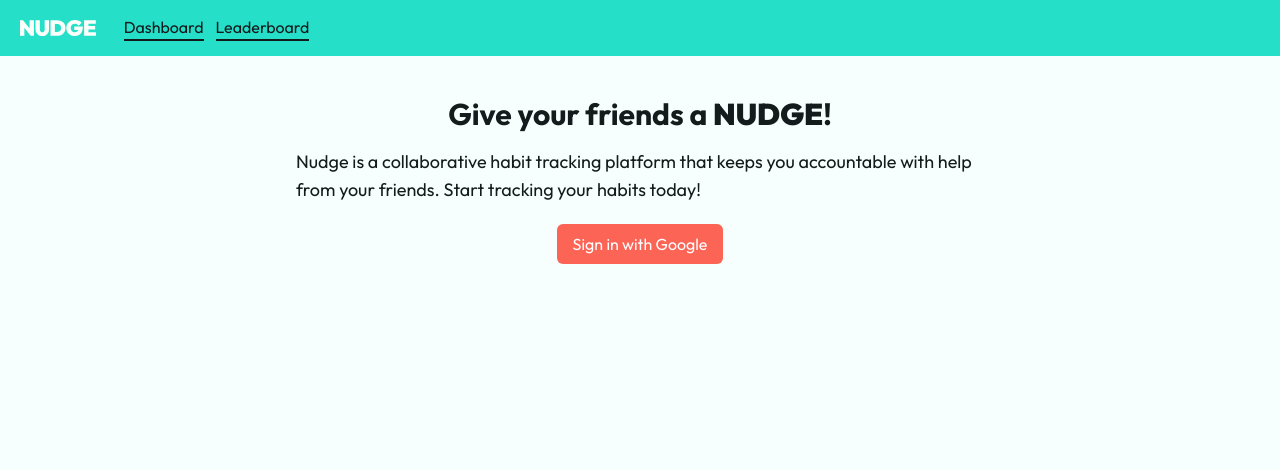
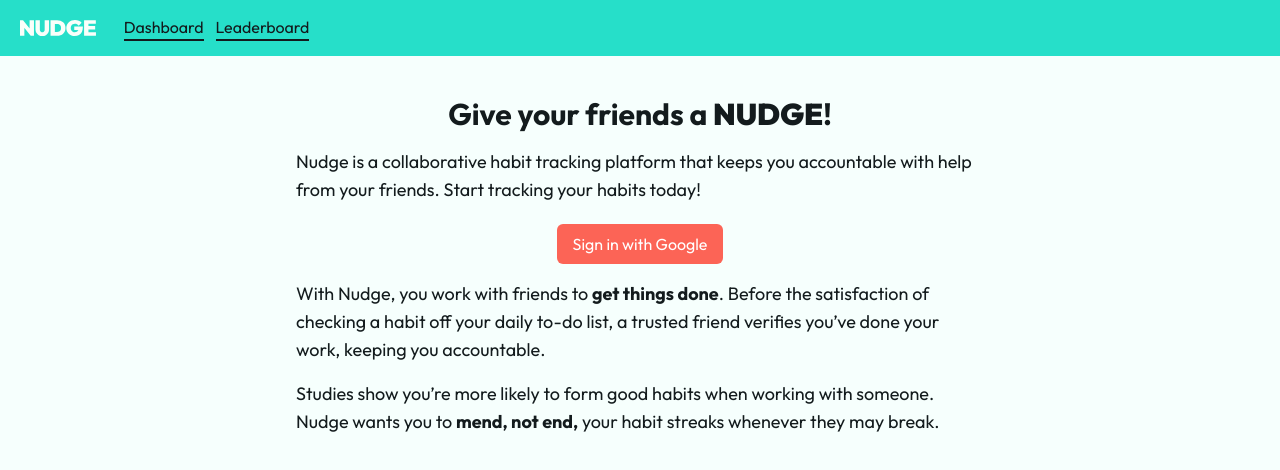
Before and after one commit to bsoyka/nudge, a Next.js app: page / in a window 1280 px wide. Shown: the top 470 px of the page. Built offline with nearby package versions, Linux system fonts and the light colour scheme; no server answers.

Commit message:
feat: add explainer copy to home

```diff
--- a/app/page.tsx
+++ b/app/page.tsx
@@ -51,7 +51,8 @@ export default function Home() {
 
         <main className="flex flex-col items-center justify-center text-align-center max-w-3xl m-auto p-10">
           <h1 className="text-3xl font-bold">
-            Give your friends a <span className="uppercase font-black">Nudge</span>!
+            Give your friends a{" "}
+            <span className="uppercase font-black">Nudge</span>!
           </h1>
 
           <div className="text-lg mt-4">
@@ -63,6 +64,19 @@ export default function Home() {
           <Button onClick={handleClick} className="mt-5">
             Sign in with Google
           </Button>
+
+          <div className="text-lg mt-4">
+            With Nudge, you work with friends to{" "}
+            <strong>get things done</strong>. Before the satisfaction of
+            checking a habit off your daily to-do list, a trusted friend
+            verifies you’ve done your work, keeping you accountable.
+          </div>
+
+          <div className="text-lg mt-4">
+            Studies show you’re more likely to form good habits when working
+            with someone. Nudge wants you to <strong>mend, not end,</strong>{" "}
+            your habit streaks whenever they may break.
+          </div>
         </main>
       </>
     );
```
